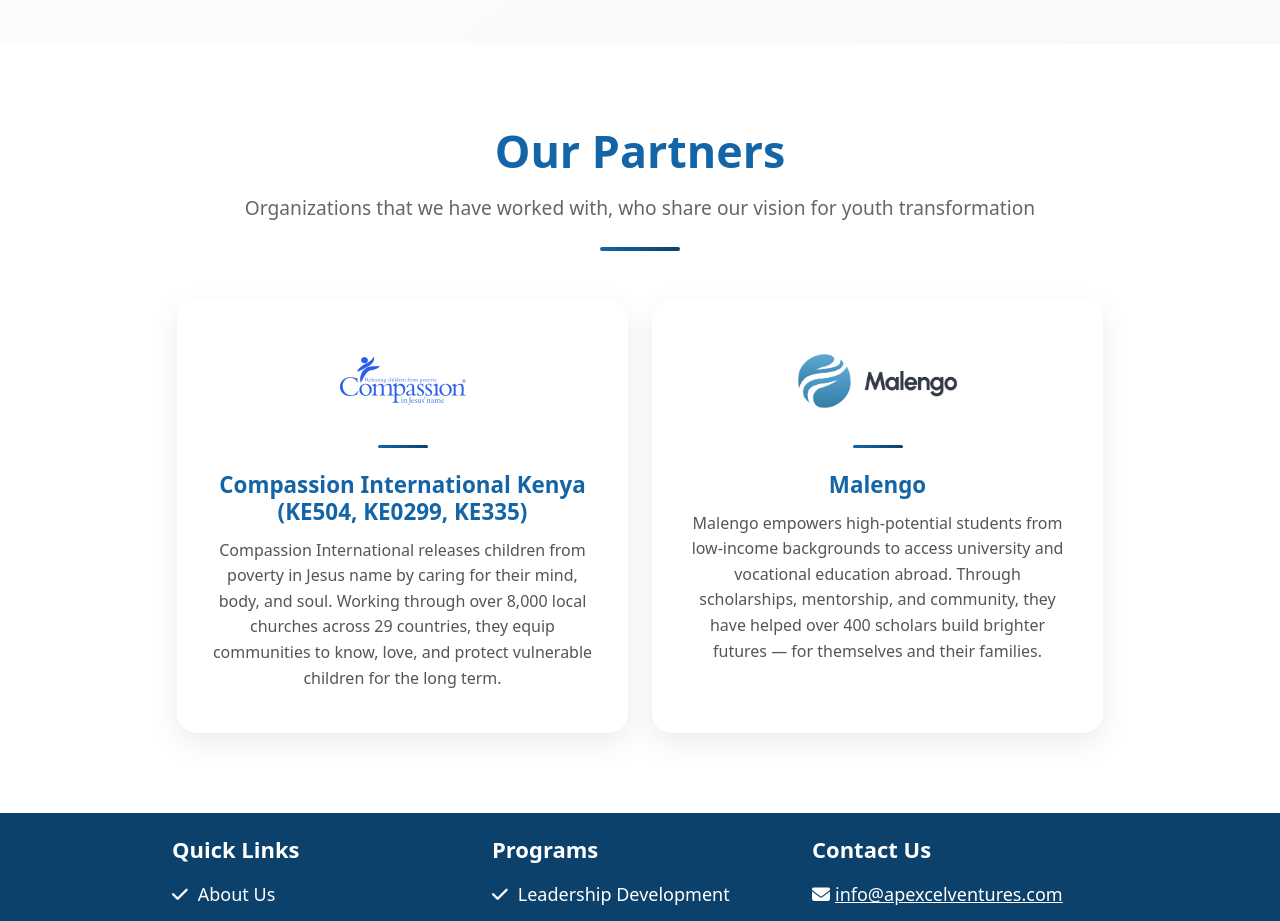
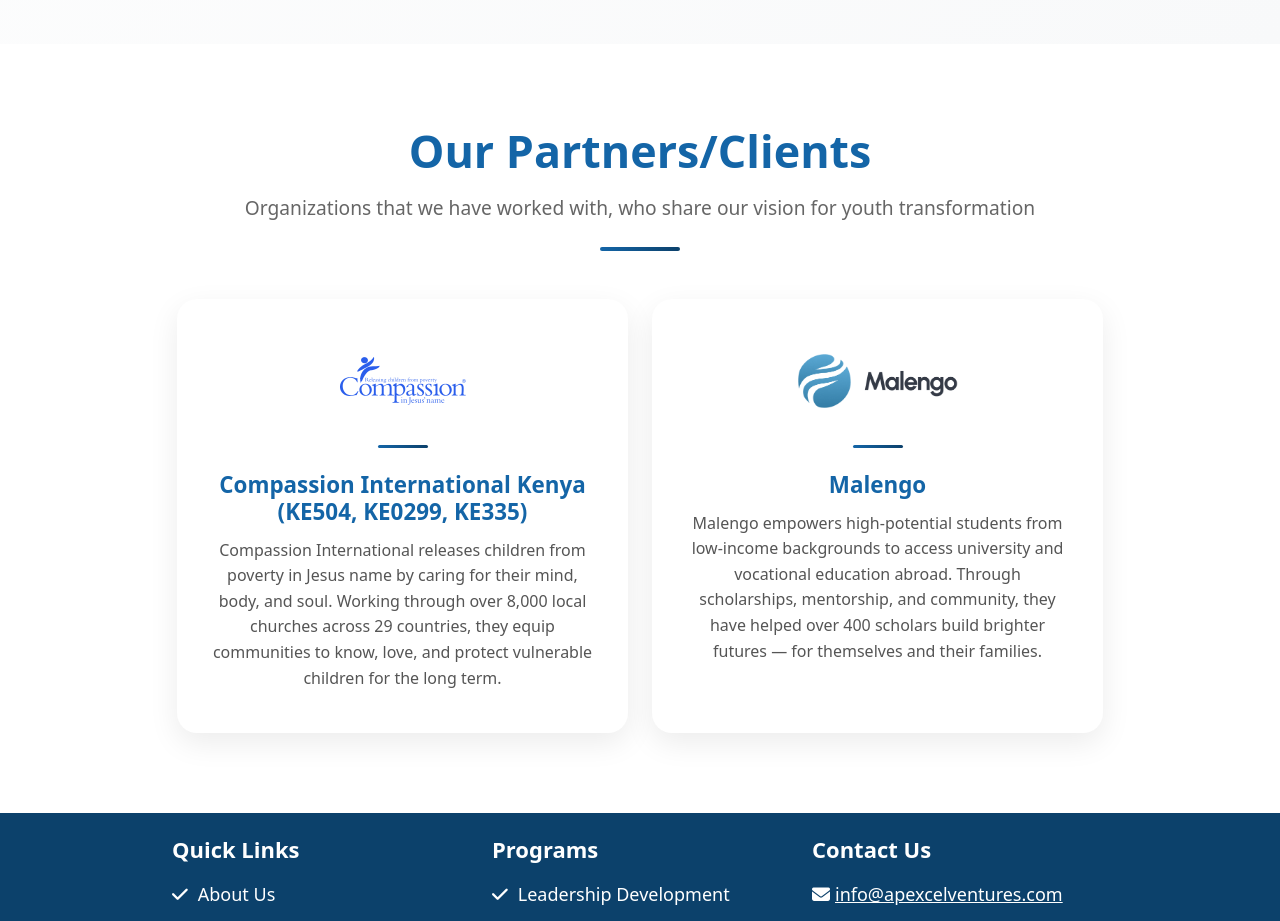
Before and after one commit to SherryNjuguna/Apexcel, a Vue app: page / in a window 1280 px wide. Shown: the part 2780-3701 px from the top of the page. Built offline with nearby package versions, Linux system fonts and the light colour scheme.

Commit message:
updated the image for the transition program

```diff
--- a/src/components/Partners.vue
+++ b/src/components/Partners.vue
@@ -26,7 +26,7 @@
     <div class="container">
       <!-- Section Header -->
       <div class="section-header text-center mb-5">
-        <h2 class="section-main-title">Our Partners</h2>
+        <h2 class="section-main-title">Our Partners/Clients</h2>
         <p class="section-subtitle">Organizations that we have worked with, who share our vision for youth transformation</p>
         <div class="accent-line mx-auto"></div>
       </div>
--- a/src/views/Programs.vue
+++ b/src/views/Programs.vue
@@ -200,7 +200,7 @@
           <div class="program-card">
             <div class="program-image">
               <img
-                src="/transition.jpg"
+                src="/Transition2.jpeg"
                 alt="Transition Management"
                 class="img-fluid"
               />
```
Also changed, not shown: public/Transition2.jpeg (added).
